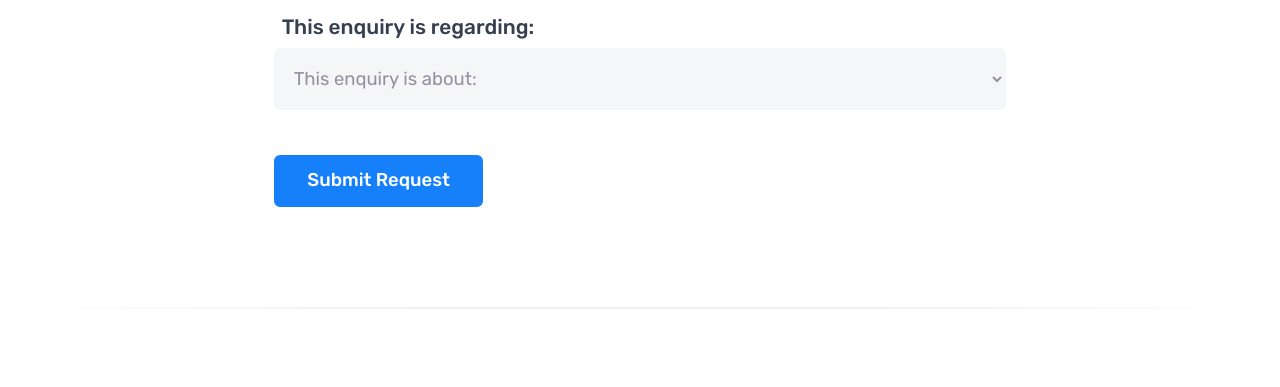
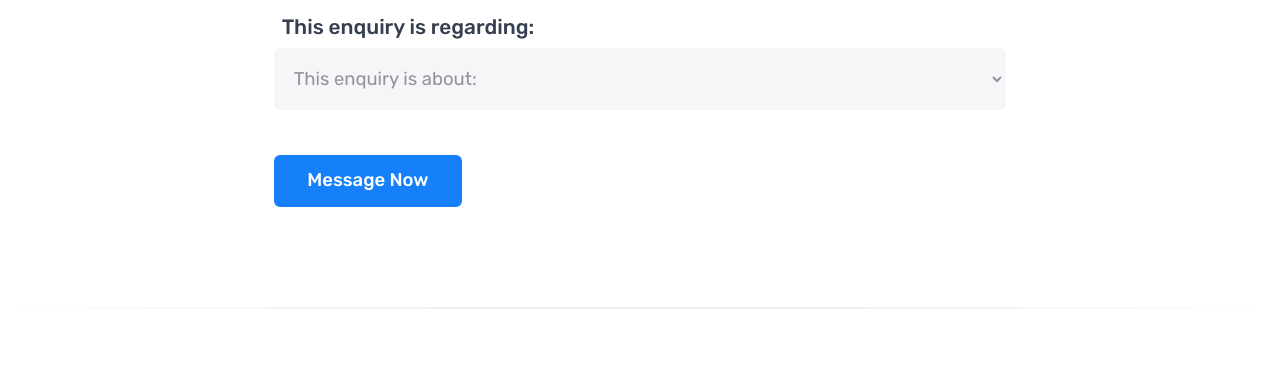
Before and after one commit to Kodemapa/Satyam_website, a plain HTML site: page contacts.html in a window 1280 px wide. Shown: the part 854-1241 px from the top of the page. Drawn offline with nearby package versions, Linux system fonts and the light colour scheme; a script that the page names is missing; files whose address does not match are found by name.

Commit message:
Updated Button

```diff
--- a/contacts.html
+++ b/contacts.html
@@ -320,7 +320,7 @@
 								</div>
                         <!-- Contact Form Button -->
                         <div class="w-full flex-[0_0_auto] px-[calc(0.5*_1.5rem)] max-w-full mt-[15px] form-btn">
-                           <button type="submit" class="btn btn--theme hover--theme submit">Submit Request</button>
+                           <button type="submit" class="btn btn--theme hover--theme submit">Message Now</button>
                         </div>
                         <!-- Contact Form Message -->
                         <div
```
